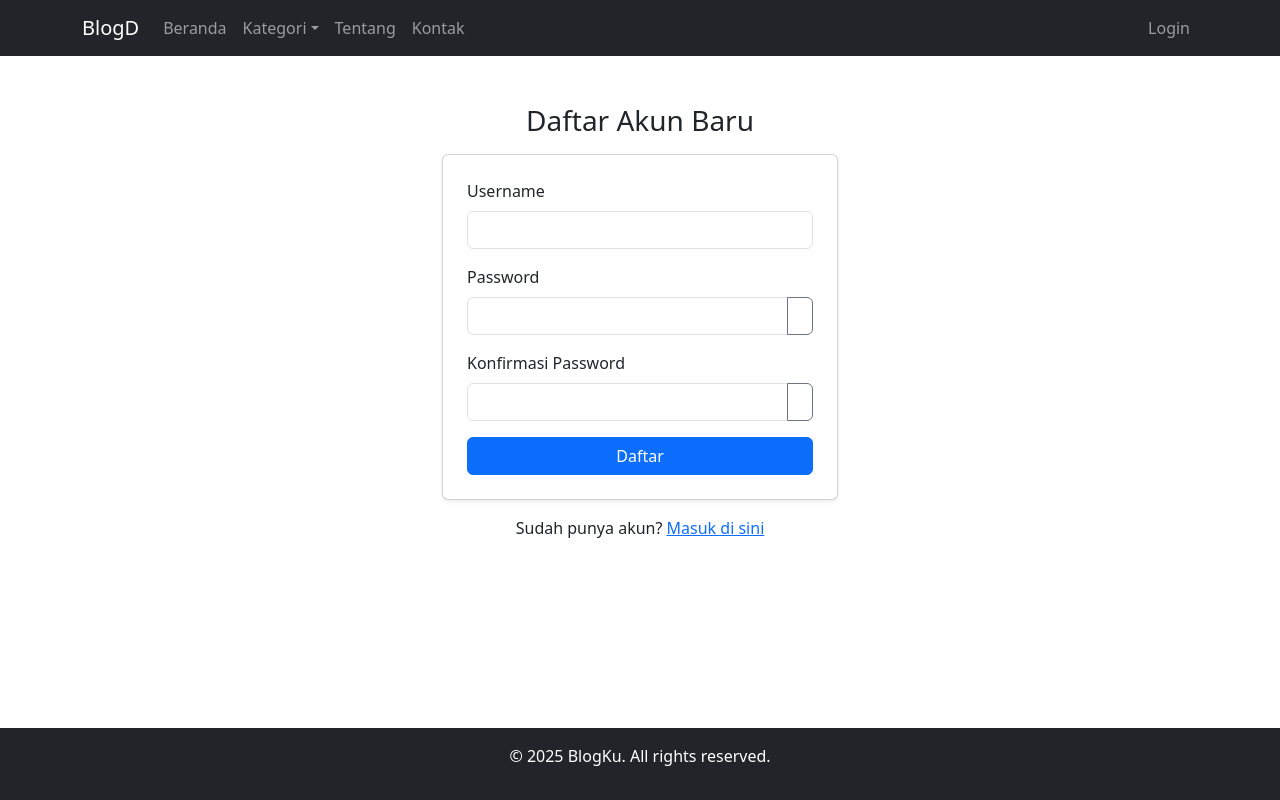
After one commit to Danial2130/blog, a PHP site: page /register.php in a window 1280 px wide. The commit adds this page. Run offline with PHP 8.4, Linux system fonts and the light colour scheme.

Commit message:
hash pw dan registrasi

```diff
--- a/includes/db.php
+++ b/includes/db.php
@@ -8,4 +8,11 @@ $conn = mysqli_connect($host, $user, $pass, $dbname);
 if (!$conn) {
     die("Koneksi gagal: " . mysqli_connect_error());
 }
+function hashPassword($password) {
+    return password_hash($password, PASSWORD_BCRYPT);
+}
+
+function verifyPassword($password, $hashedPassword) {
+    return password_verify($password, $hashedPassword);
+}
 ?>
--- /dev/null
+++ b/register.php
@@ -0,0 +1,115 @@
+<?php
+session_start();
+require 'includes/db.php';
+
+$error = '';
+if ($_SERVER['REQUEST_METHOD'] === 'POST') {
+    $username = trim(mysqli_real_escape_string($conn, $_POST['username']));
+    $password = trim(mysqli_real_escape_string($conn, $_POST['password']));
+    $confirm_password = trim(mysqli_real_escape_string($conn, $_POST['confirm_password']));
+
+    // Validasi input
+    if (empty($username) || empty($password) || empty($confirm_password)) {
+        $error = "Semua field harus diisi!";
+    } elseif ($password !== $confirm_password) {
+        $error = "Konfirmasi password tidak cocok!";
+    } else {
+        // Cek apakah username sudah ada
+        $checkUser = mysqli_query($conn, "SELECT * FROM users WHERE username='$username'");
+        if (mysqli_num_rows($checkUser) > 0) {
+            $error = "Username sudah digunakan!";
+        } else {
+            // Hash password dan simpan ke database
+            $hashedPassword = hashPassword($password);
+            $query = "INSERT INTO users (username, password, role) VALUES ('$username', '$hashedPassword', 'user')";
+
+            if (mysqli_query($conn, $query)) {
+                $_SESSION['user_id'] = mysqli_insert_id($conn);
+                $_SESSION['username'] = $username;
+                $_SESSION['role'] = 'user'; // Default role adalah 'user'
+
+                // Redirect berdasarkan role
+                if ($username === 'admin') {
+                    header("Location: manage.php"); // Admin menuju halaman manajemen
+                } else {
+                    header("Location: index.php"); // User biasa menuju homepage
+                }
+                exit;
+            } else {
+                $error = "Registrasi gagal: " . mysqli_error($conn);
+            }
+        }
+    }
+}
+
+include 'includes/header.php';
+?>
+
+<div class="container" style="max-width: 420px">
+  <h3 class="mt-5 mb-3 text-center">Daftar Akun Baru</h3>
+  <?php if ($error): ?><div class="alert alert-danger"><?php echo $error; ?></div><?php endif; ?>
+  <form method="post" class="card p-4 shadow-sm">
+    <div class="mb-3">
+      <label class="form-label">Username</label>
+      <input name="username" class="form-control" required>
+    </div>
+    <div class="mb-3">
+      <label class="form-label">Password</label>
+      <div class="input-group">
+        <input type="password" name="password" class="form-control" id="password-field" required>
+        <button class="btn btn-outline-secondary" type="button" id="toggle-password">
+          <i class="fas fa-eye" id="eye-icon"></i>
+        </button>
+      </div>
+    </div>
+    <div class="mb-3">
+      <label class="form-label">Konfirmasi Password</label>
+      <div class="input-group">
+        <input type="password" name="confirm_password" class="form-control" id="confirm-password-field" required>
+        <button class="btn btn-outline-secondary" type="button" id="toggle-confirm-password">
+          <i class="fas fa-eye" id="confirm-eye-icon"></i>
+        </button>
+      </div>
+    </div>
+    <button class="btn btn-primary w-100">Daftar</button>
+  </form>
+  <div class="text-center mt-3">
+    <span>Sudah punya akun? <a href="login.php">Masuk di sini</a></span>
+  </div>
+</div>
+<?php include 'includes/footer.php'; ?>
+
+<!-- Tambahkan script JavaScript -->
+<script>
+// Toggle password field
+document.getElementById('toggle-password').addEventListener('click', function () {
+  const passwordField = document.getElementById('password-field');
+  const eyeIcon = document.getElementById('eye-icon');
+
+  if (passwordField.type === 'password') {
+    passwordField.type = 'text';
+    eyeIcon.classList.remove('fa-eye');
+    eyeIcon.classList.add('fa-eye-slash');
+  } else {
+    passwordField.type = 'password';
+    eyeIcon.classList.remove('fa-eye-slash');
+    eyeIcon.classList.add('fa-eye');
+  }
+});
+
+// Toggle confirm password field
+document.getElementById('toggle-confirm-password').addEventListener('click', function () {
+  const confirmPasswordField = document.getElementById('confirm-password-field');
+  const confirmEyeIcon = document.getElementById('confirm-eye-icon');
+
+  if (confirmPasswordField.type === 'password') {
+    confirmPasswordField.type = 'text';
+    confirmEyeIcon.classList.remove('fa-eye');
+    confirmEyeIcon.classList.add('fa-eye-slash');
+  } else {
+    confirmPasswordField.type = 'password';
+    confirmEyeIcon.classList.remove('fa-eye-slash');
+    confirmEyeIcon.classList.add('fa-eye');
+  }
+});
+</script>
```
Also changed, not shown: login.php (+41 -8 lines), uploads/1756825169_Awal.jpg (added), uploads/1756825183_Awal.jpg (added).
